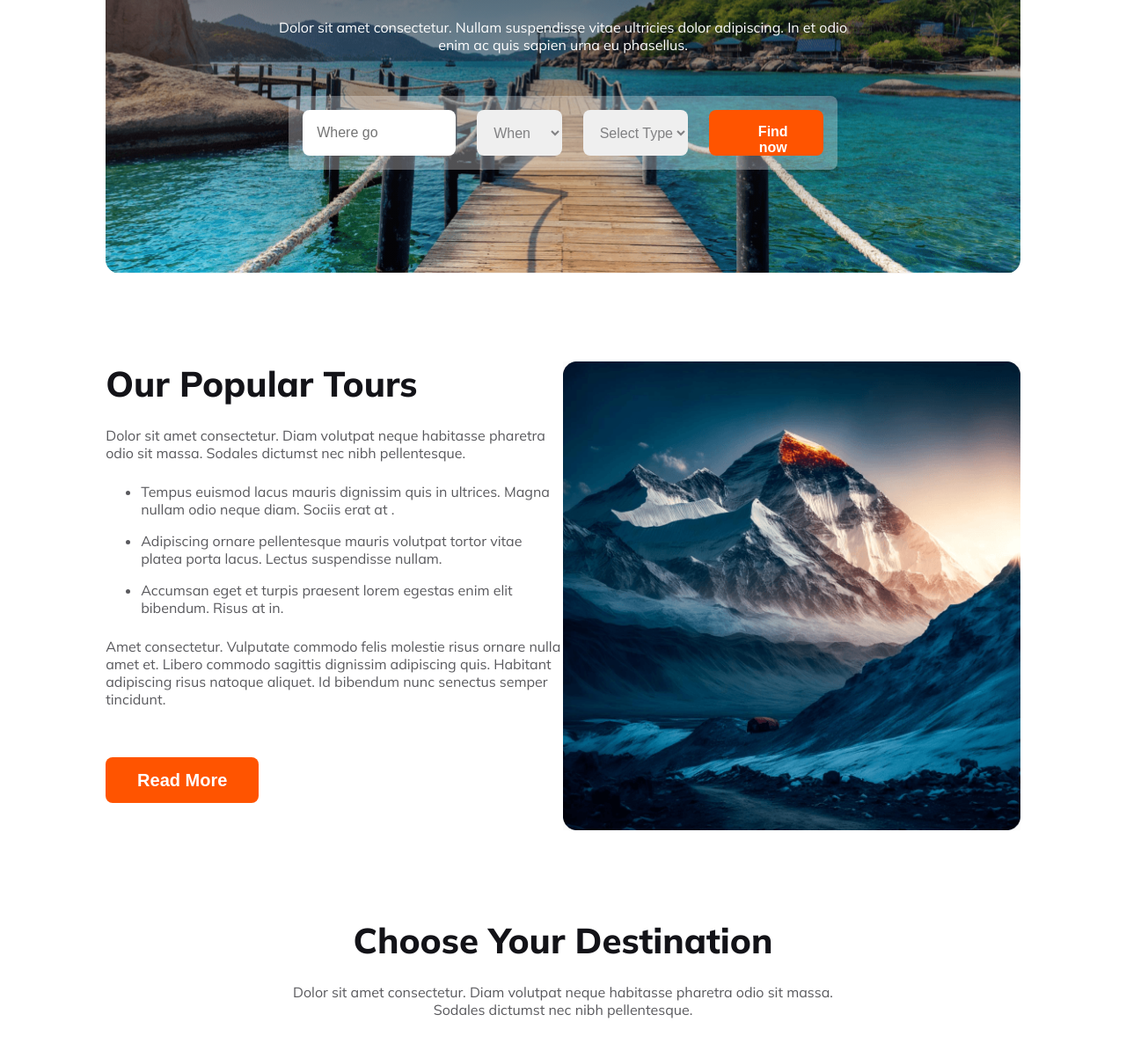
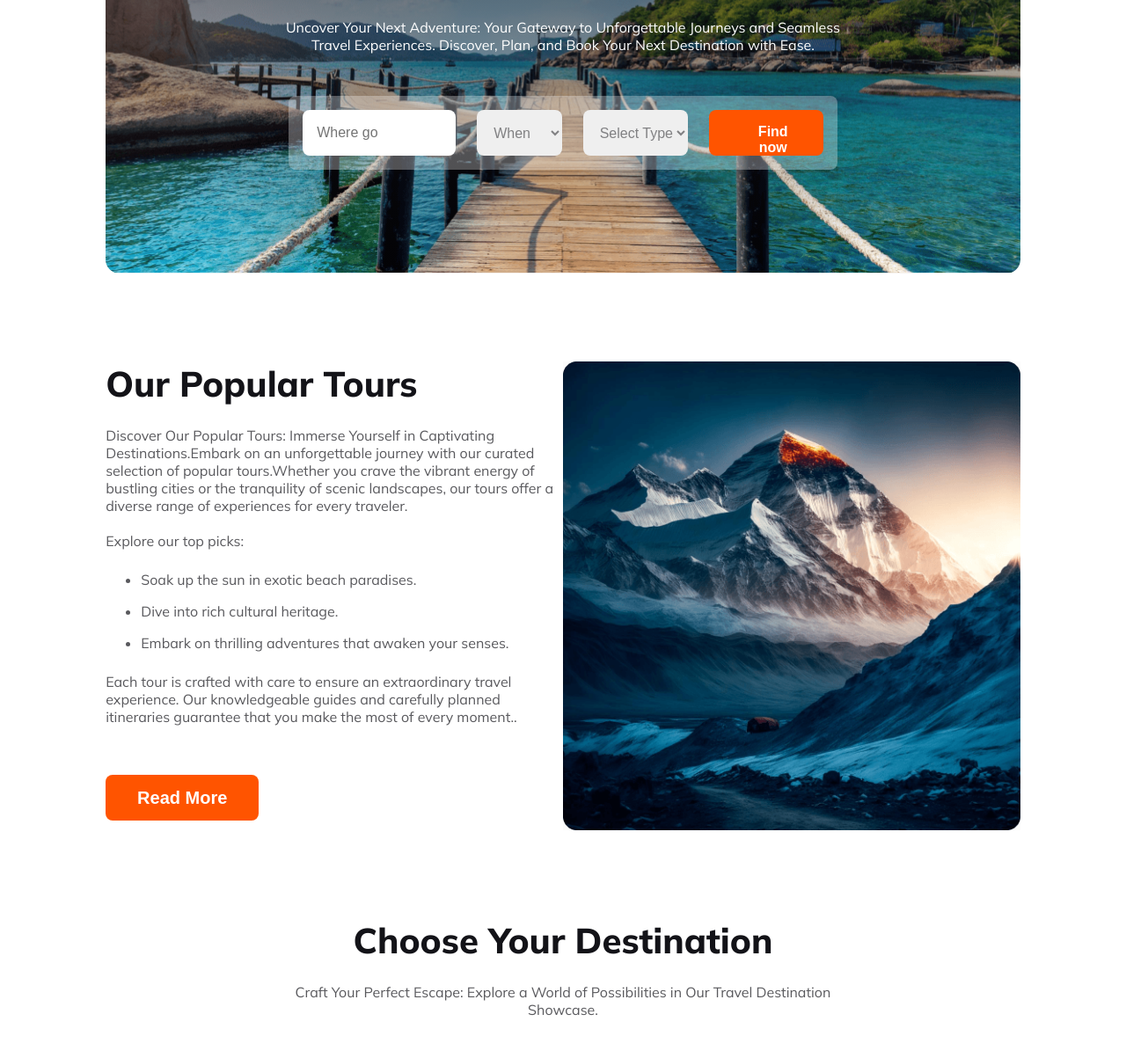
Before and after one commit to MD-YUSUF-1/travel-guide, a plain HTML site: page index.html in a window 1280 px wide. Shown: the part 374-1577 px from the top of the page at 88% size. Drawn offline with Linux system fonts and the light colour scheme.

Commit message:
All Text Replaced with meaningfull texts

```diff
--- a/index.html
+++ b/index.html
@@ -32,8 +32,8 @@
         <!--Banner starts here  -->
         <div class="banner">
             <div class="banner-title">Explore Your Travel</div>
-            <div class="banner-description">Dolor sit amet consectetur. Nullam suspendisse vitae ultricies dolor
-                adipiscing. In et odio enim ac quis sapien urna eu phasellus.</div>
+            <div class="banner-description">Uncover Your Next Adventure: Your Gateway to Unforgettable Journeys and
+                Seamless Travel Experiences. Discover, Plan, and Book Your Next Destination with Ease.</div>
             <div class="banner-selection">
                 <input type="text" name="" id="input-tag" placeholder="Where go">
                 <select name="" id="select-when">
@@ -52,18 +52,17 @@
         <section class="popular-tours">
             <div class="popular-tours-contents">
                 <h3>Our Popular Tours</h3>
-                <p>Dolor sit amet consectetur. Diam volutpat neque habitasse pharetra odio sit massa. Sodales dictumst
-                    nec nibh pellentesque.</p>
+                <p>Discover Our Popular Tours: Immerse Yourself in Captivating Destinations.Embark on an unforgettable
+                    journey with our curated selection of popular tours.Whether you crave the vibrant energy of bustling cities or the tranquility of scenic landscapes, our tours offer a diverse range of experiences for every traveler. <br>
+                    <br>
+                    Explore our top picks:
+                </p>
                 <ul>
-                    <li>Tempus euismod lacus mauris dignissim quis in ultrices. Magna nullam odio neque diam. Sociis
-                        erat at .</li>
-                    <li>Adipiscing ornare pellentesque mauris volutpat tortor vitae platea porta lacus. Lectus
-                        suspendisse nullam.</li>
-                    <li> Accumsan eget et turpis praesent lorem egestas enim elit bibendum. Risus at in.</li>
+                    <li>Soak up the sun in exotic beach paradises.</li>
+                    <li>Dive into rich cultural heritage.</li>
+                    <li>Embark on thrilling adventures that awaken your senses.</li>
                 </ul>
-                <p>Amet consectetur. Vulputate commodo felis molestie risus
-                    ornare nulla amet et. Libero commodo sagittis dignissim adipiscing quis. Habitant adipiscing risus
-                    natoque aliquet. Id bibendum nunc senectus semper tincidunt. </p>
+                <p>Each tour is crafted with care to ensure an extraordinary travel experience. Our knowledgeable guides and carefully planned itineraries guarantee that you make the most of every moment.. </p>
                 <button class="read-more-button" id="button-primary-color">Read More</button>
             </div>
             <div class="popular-tours-img">
@@ -75,8 +74,7 @@
         <section class="destination">
             <div class="destination-content">
                 <h3>Choose Your Destination</h3>
-                <p>Dolor sit amet consectetur. Diam volutpat neque habitasse pharetra odio sit massa. Sodales dictumst
-                    nec nibh pellentesque.</p>
+                <p>Craft Your Perfect Escape: Explore a World of Possibilities in Our Travel Destination Showcase.</p>
             </div>
             <div class="first-img">
                 <div>
@@ -119,24 +117,21 @@
         <section class="choose">
             <div class="choose-content">
                 <h3>Why Choose Us</h3>
-                <p>Dolor sit amet consectetur. Diam volutpat neque habitasse pharetra odio sit
-                    massa. Sodales dictumst nec nibh pellentesque.</p>
+                <p>Unparalleled Excellence for Your Journey Elevate Your Travel Experience with Us.</p>
             </div>
             <div class="hotel-service">
                 <div class="hotel">
                     <div>
                         <img src="./images/hotel 1.png" alt="">
                         <h3>Handpicked Hotels</h3>
-                        <p>Amet consectetur. Vulputate commodo felis molestie risus ornare nulla amet et. Libero commodo
-                            sagittis dignissim adipiscing quis. Habitant adipiscing risus natoque aliquet. </p>
+                        <p>Indulge in comfort and luxury with our handpicked hotels. From boutique retreats to renowned chains, we meticulously select accommodations that guarantee a perfect blend of style and substance for an unforgettable stay. </p>
                     </div>
                 </div>
                 <div class="service">
                     <div>
                         <img src="./images/map 1.png" alt="">
                         <h3>World Class Service</h3>
-                        <p>Amet consectetur. Vulputate commodo felis molestie risus ornare nulla amet et. Libero commodo
-                            sagittis dignissim adipiscing quis. Habitant adipiscing risus natoque aliquet. </p>
+                        <p>Experience the epitome of hospitality with our world-class service. Our dedicated team is committed to ensuring your journey is seamless, from personalized assistance to anticipating your every need. Revel in service that exceeds expectations. </p>
                     </div>
                 </div>
             </div>
@@ -144,8 +139,7 @@
                 <div>
                     <img src="./images/price-tag 1.png" alt="">
                     <h3>Best Price Guarantee</h3>
-                    <p>Amet consectetur. Vulputate commodo felis molestie risus ornare nulla amet et. Libero commodo
-                        sagittis dignissim adipiscing quis. Habitant adipiscing risus natoque aliquet. </p>
+                    <p>Unlock unbeatable value with us. Rest easy knowing that you've secured the most competitive rates for your travels. We are committed to providing you with the best deals, ensuring your journey is not only memorable but also budget-friendly.</p>
                 </div>
             </div>
         </section>
```
